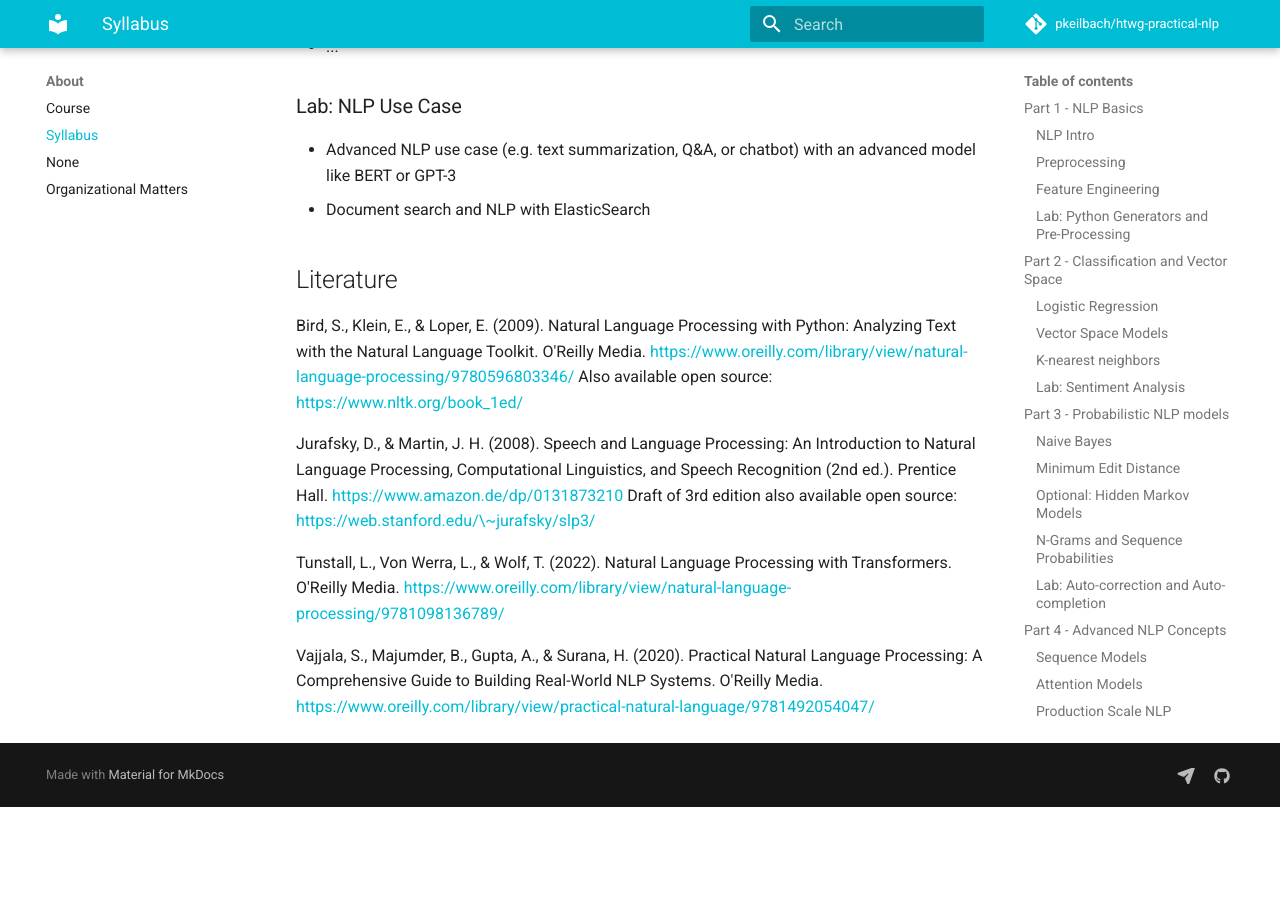
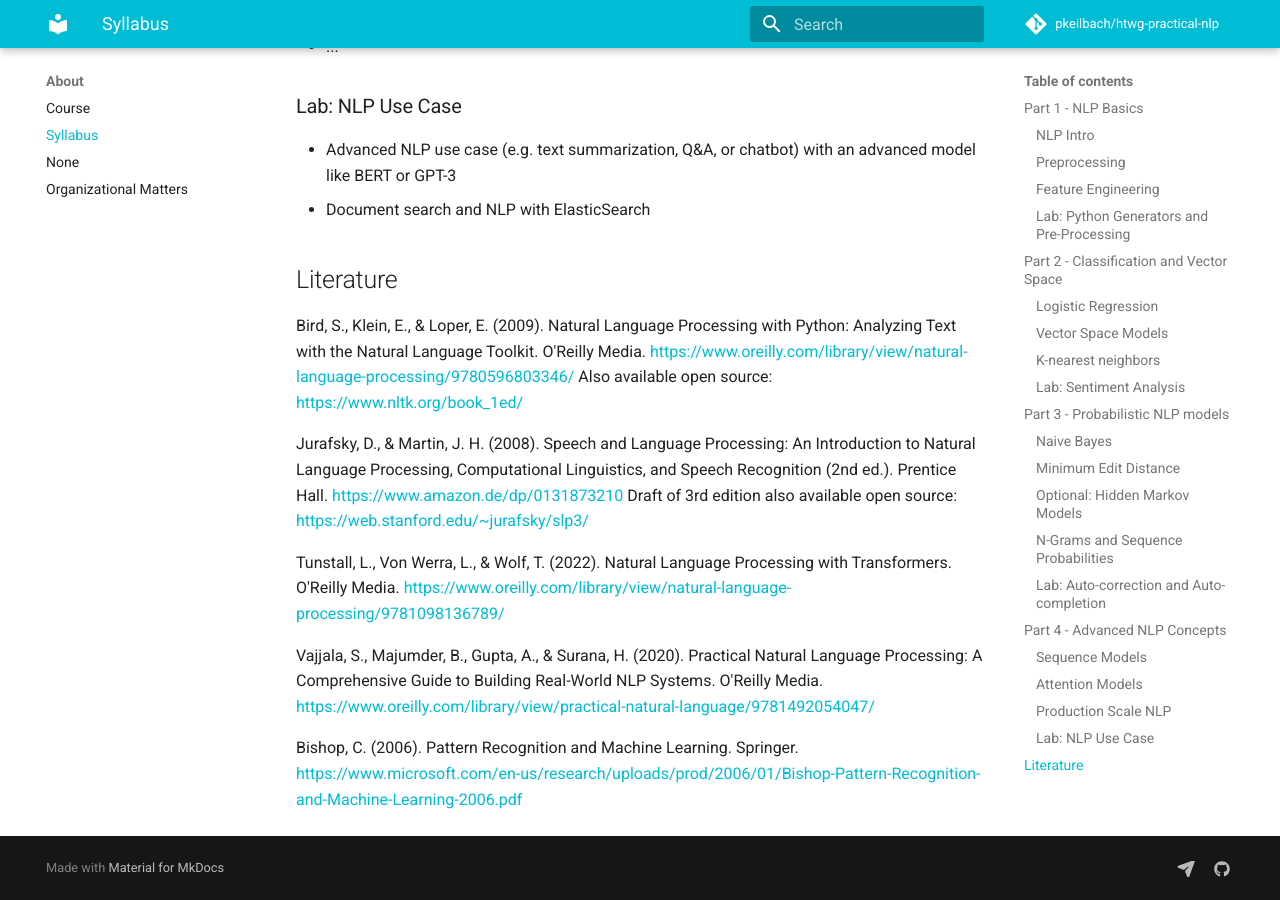
Before and after one commit to pkeilbach/htwg-practical-nlp, an MkDocs documentation site: the page built from docs/about/syllabus.md, in a window 1280 px wide and 900 px high, scrolled down 4111 px. Built offline with MkDocs 1.6.1 and Material for MkDocs 9.7.7, drawn with Linux system fonts in a browser that asks for light colours; comment, search, counter and statistics services are not loaded; before the commit the page ends 4918 px from its top, so only the background shows below that.

Commit message:
adjust references

```diff
--- a/docs/about/syllabus.md
+++ b/docs/about/syllabus.md
@@ -139,8 +139,10 @@
 
 Bird, S., Klein, E., & Loper, E. (2009). Natural Language Processing with Python: Analyzing Text with the Natural Language Toolkit. O'Reilly Media. <https://www.oreilly.com/library/view/natural-language-processing/9780596803346/> Also available open source: <https://www.nltk.org/book_1ed/>
 
-Jurafsky, D., & Martin, J. H. (2008). Speech and Language Processing: An Introduction to Natural Language Processing, Computational Linguistics, and Speech Recognition (2nd ed.). Prentice Hall. <https://www.amazon.de/dp/0131873210> Draft of 3rd edition also available open source: <https://web.stanford.edu/\~jurafsky/slp3/>
+Jurafsky, D., & Martin, J. H. (2008). Speech and Language Processing: An Introduction to Natural Language Processing, Computational Linguistics, and Speech Recognition (2nd ed.). Prentice Hall. <https://www.amazon.de/dp/0131873210> Draft of 3rd edition also available open source: <https://web.stanford.edu/~jurafsky/slp3/>
 
 Tunstall, L., Von Werra, L., & Wolf, T. (2022). Natural Language Processing with Transformers. O'Reilly Media. <https://www.oreilly.com/library/view/natural-language-processing/9781098136789/>
 
 Vajjala, S., Majumder, B., Gupta, A., & Surana, H. (2020). Practical Natural Language Processing: A Comprehensive Guide to Building Real-World NLP Systems. O'Reilly Media. <https://www.oreilly.com/library/view/practical-natural-language/9781492054047/>
+
+Bishop, C. (2006). Pattern Recognition and Machine Learning. Springer. <https://www.microsoft.com/en-us/research/uploads/prod/2006/01/Bishop-Pattern-Recognition-and-Machine-Learning-2006.pdf>
```
